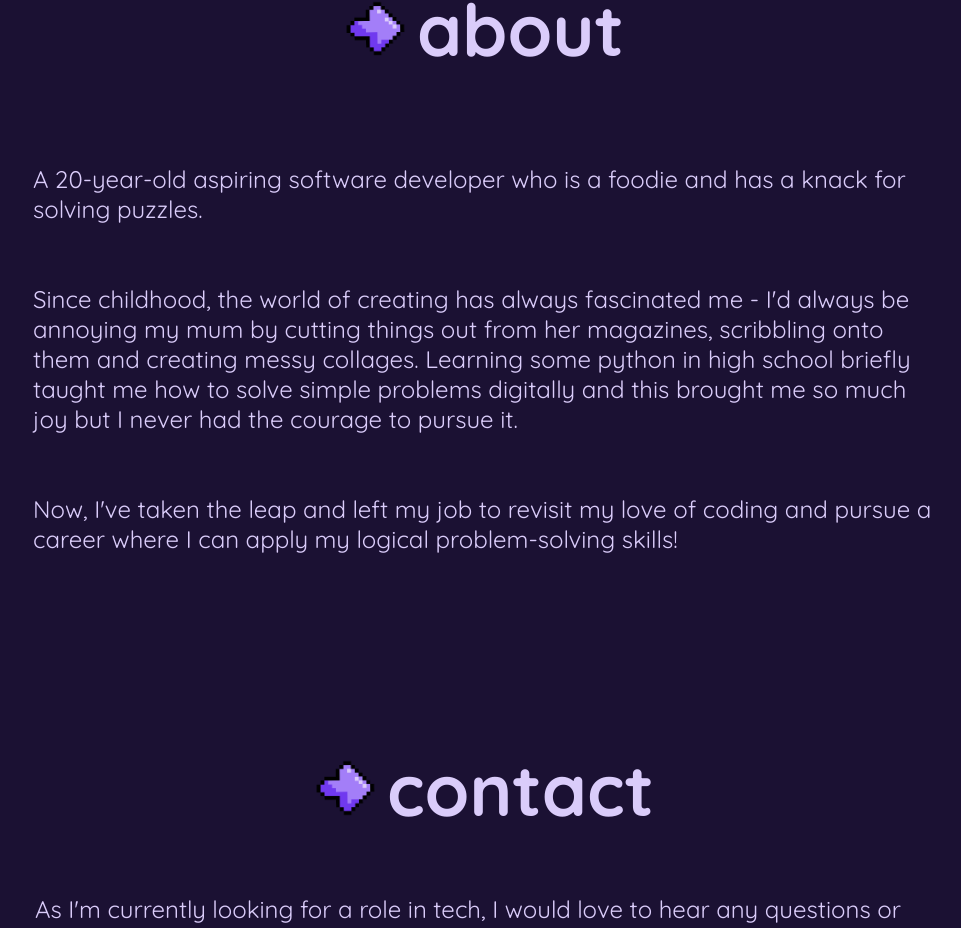
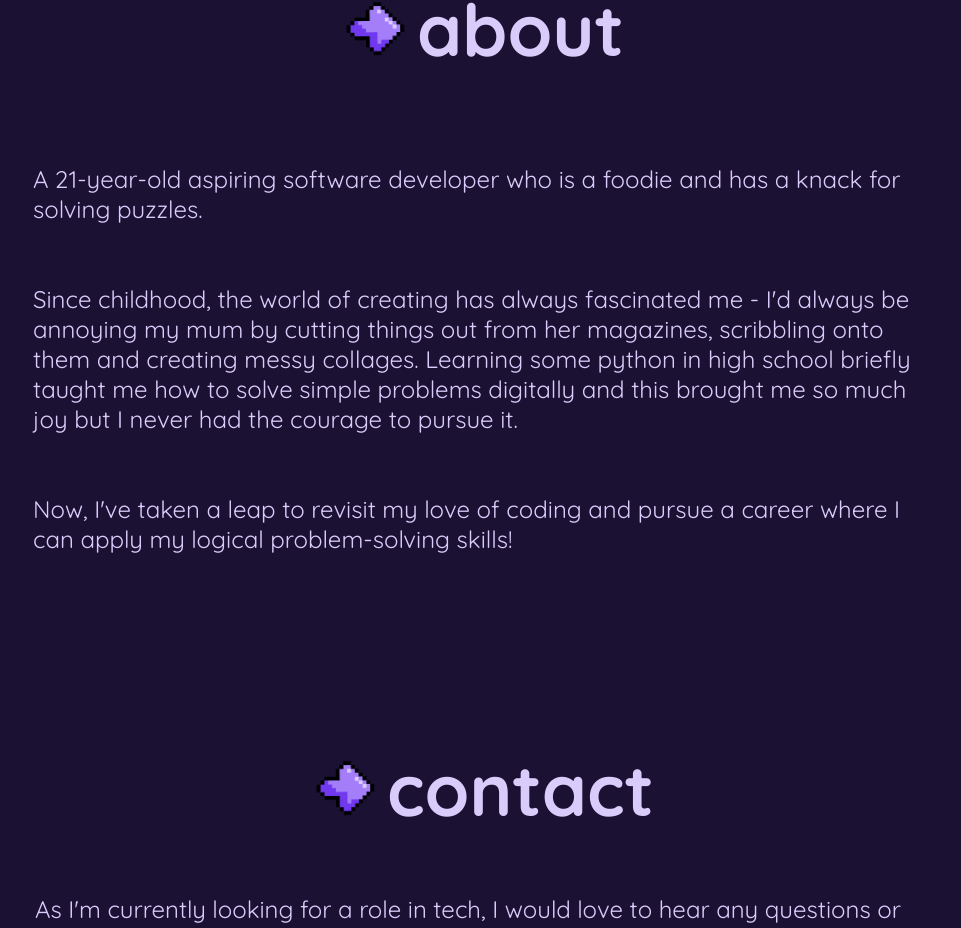
Before and after one commit to ashwantspizza/mywebsite, a React (Create React App) app in the folder ash-website/: page / in a window 1280 px wide. Shown: the part 2435-3363 px from the top of the page, without its empty margins (157-1118 px from the left). Built offline with nearby package versions, Linux system fonts and the light colour scheme.

Commit message:
edited about section

```diff
--- a/ash-website/src/components/LandingPage.js
+++ b/ash-website/src/components/LandingPage.js
@@ -150,10 +150,10 @@ function LandingPage() {
         <div className="about-section">
     <div className="about-text"> <img src={arrow} alt="arrow-img" className="arrow-image" /> <h2>about</h2> </div>
     <div className="about-desc">
-    <div className="about-desc-1">A 20-year-old aspiring software developer who is a foodie and has a knack for solving puzzles.</div>
+    <div className="about-desc-1">A 21-year-old aspiring software developer who is a foodie and has a knack for solving puzzles.</div>
 <div className='about-desc-2'>Since childhood, the world of creating has always fascinated me - I'd always be annoying my mum by cutting things out from her magazines, scribbling onto them and creating messy collages.
 Learning some python in high school briefly taught me how to solve simple problems digitally and this brought me so much joy but I never had the courage to pursue it.</div>
-<div className="about-desc-3">Now, I've taken the leap and left my job to revisit my love of coding and pursue a career where I can apply my logical problem-solving skills!</div>
+<div className="about-desc-3">Now, I've taken a leap to revisit my love of coding and pursue a career where I can apply my logical problem-solving skills!</div>
 </div>
     </div>
 
```
